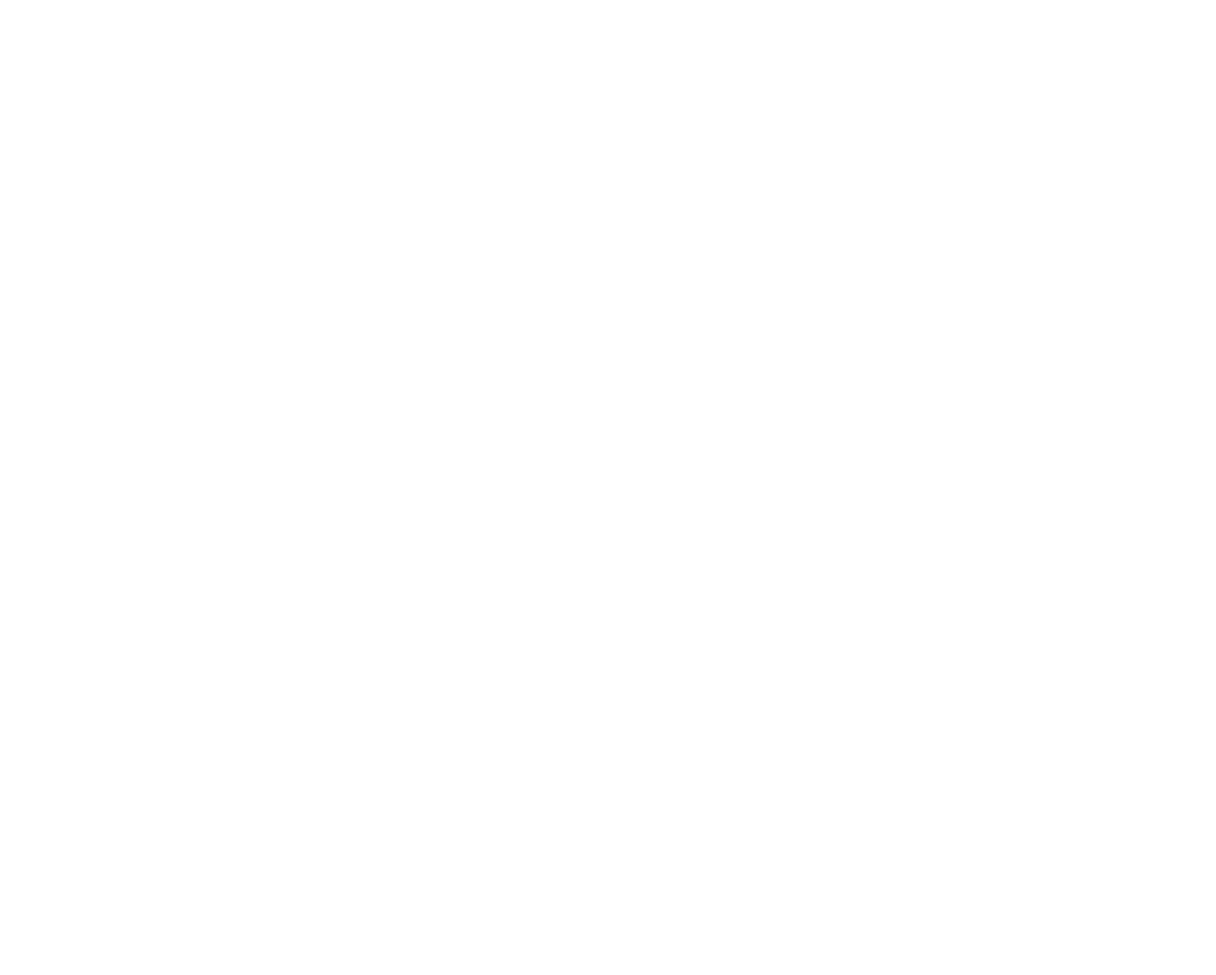
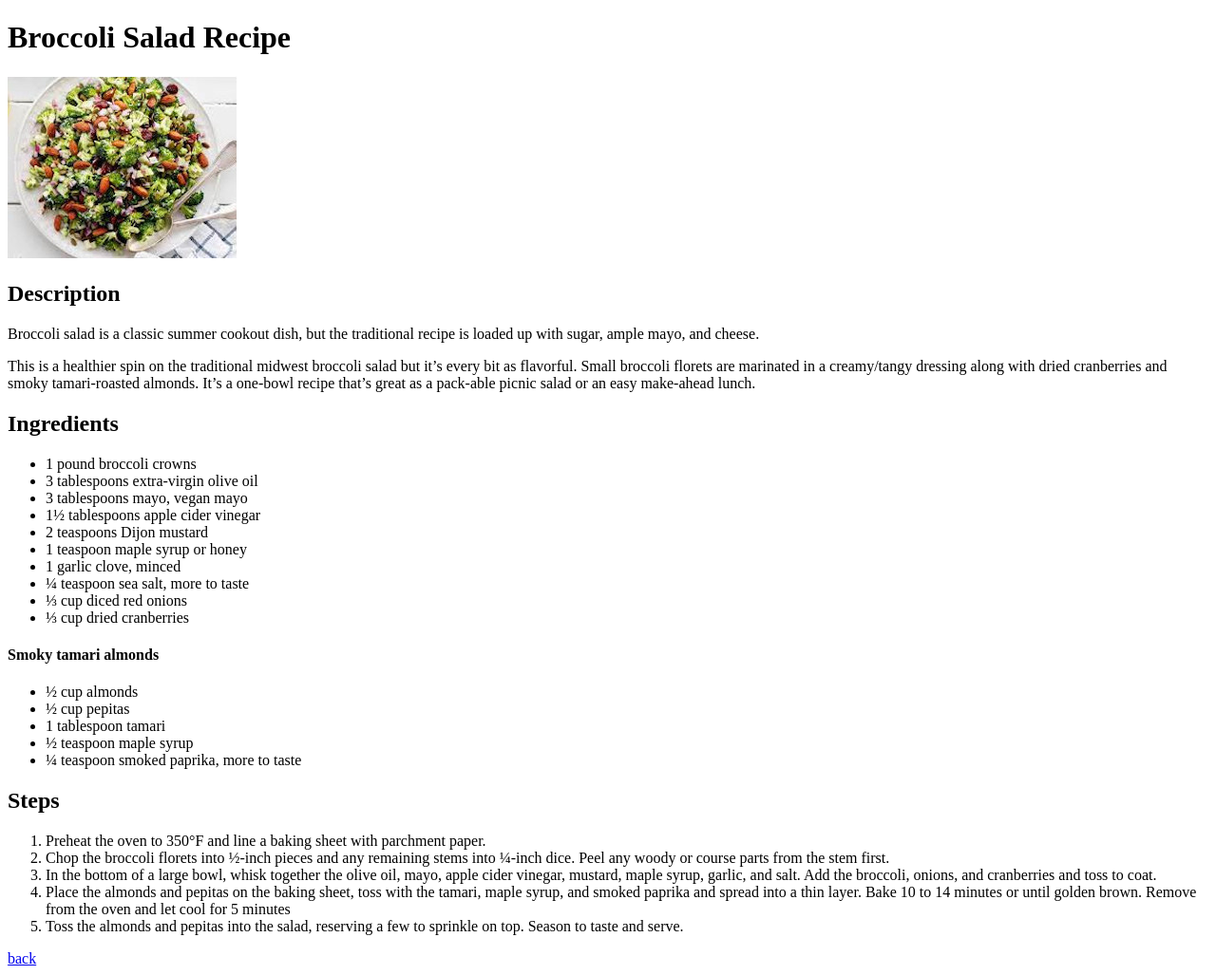
Before and after one commit to Amayah010/odin-recipes, a plain HTML site: page recipes/broccoli-salad-recipe.html in a window 1280 px wide. Shown: the whole page at 95% size. Before the commit the page ends 800 px from the top, so only its background shows below. Drawn offline with Linux system fonts and the light colour scheme.

Commit message:
Edit of files in recipes folder

```diff
--- a/recipes/broccoli-salad-recipe.html
+++ b/recipes/broccoli-salad-recipe.html
@@ -3,6 +3,49 @@
     <meta charset="UTF-8">
     <title>Broccoli Salad Recipe</title>
     <body>
+        <h1>Broccoli Salad Recipe</h1>
+        <img src="broccoli-salad-img2.jpeg">
+
+        <h2>Description</h2>
+        <p>Broccoli salad is a classic summer cookout dish, but the traditional recipe is loaded up with sugar, ample mayo, and cheese.</p>
+        <p>This is a healthier spin on the traditional midwest broccoli salad but it’s every bit as flavorful. Small broccoli florets are marinated in a creamy/tangy dressing along with dried cranberries and smoky tamari-roasted almonds. It’s a one-bowl recipe that’s great as a pack-able picnic salad or an easy make-ahead lunch.</p>
+
+        <h2>Ingredients</h2>
+        <ul>
+            <li>1 pound broccoli crowns</li>
+            <li>3 tablespoons extra-virgin olive oil</li>
+            <li>3 tablespoons mayo, vegan mayo</li>
+            <li>1½ tablespoons apple cider vinegar</li>
+            <li>2 teaspoons Dijon mustard</li>
+            <li>1 teaspoon maple syrup or honey</li>
+            <li>1 garlic clove, minced</li>
+            <li>¼ teaspoon sea salt, more to taste</li>
+            <li>⅓ cup diced red onions</li>
+            <li>⅓ cup dried cranberries</li>
+        </ul>
+        <h4>Smoky tamari almonds</h4>
+        <ul>
+            <li>½ cup almonds</li>
+            <li>½ cup pepitas</li>
+            <li>1 tablespoon tamari</li>
+            <li>½ teaspoon maple syrup</li>
+            <li>¼ teaspoon smoked paprika, more to taste</li>
+        </ul>
+
+        <h2>Steps</h2>
+        <ol>
+            <li>Preheat the oven to 350°F and line a baking sheet with parchment paper.</li>
+            <li>Chop the broccoli florets into ½-inch pieces and any remaining stems into ¼-inch dice. Peel any woody or course parts from the stem first.</li>
+            <li>In the bottom of a large bowl, whisk together the olive oil, mayo, apple cider vinegar, mustard, maple syrup, garlic, and salt. Add the broccoli, onions, and cranberries and toss to coat.</li>
+            <li>Place the almonds and pepitas on the baking sheet, toss with the tamari, maple syrup, and smoked paprika and spread into a thin layer. Bake 10 to 14 minutes or until golden brown. Remove from the oven and let cool for 5 minutes </li>
+            <li>Toss the almonds and pepitas into the salad, reserving a few to sprinkle on top. Season to taste and serve.</li>
+        </ol>
+
+
+        <a href="/index.html">back</a>
+
+
+
 
     </body>
 </html>
```
Also changed, not shown: recipes/grilled-cheese-sandwich.html (+1 -1 lines), recipes/Broccoli-salad-recipe-img.jpg (deleted), recipes/GrilledCheeseSandwich.jpeg (added), recipes/GrilledCheeseSandwich.webp (deleted), recipes/Tomatosoup.jpg, recipes/best-tomato-soup-recipe-1-548x824.jpg (deleted), recipes/broccoli-salad-img2.jpeg (added).
